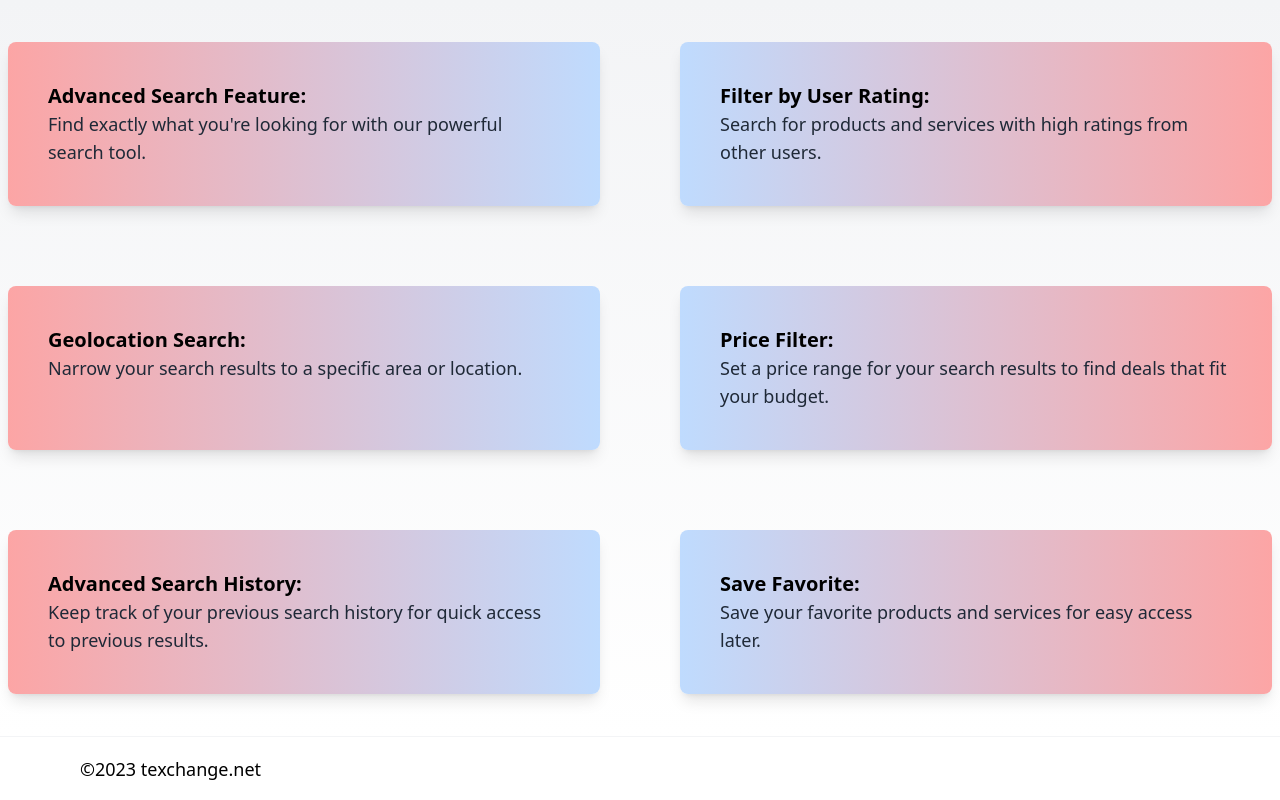
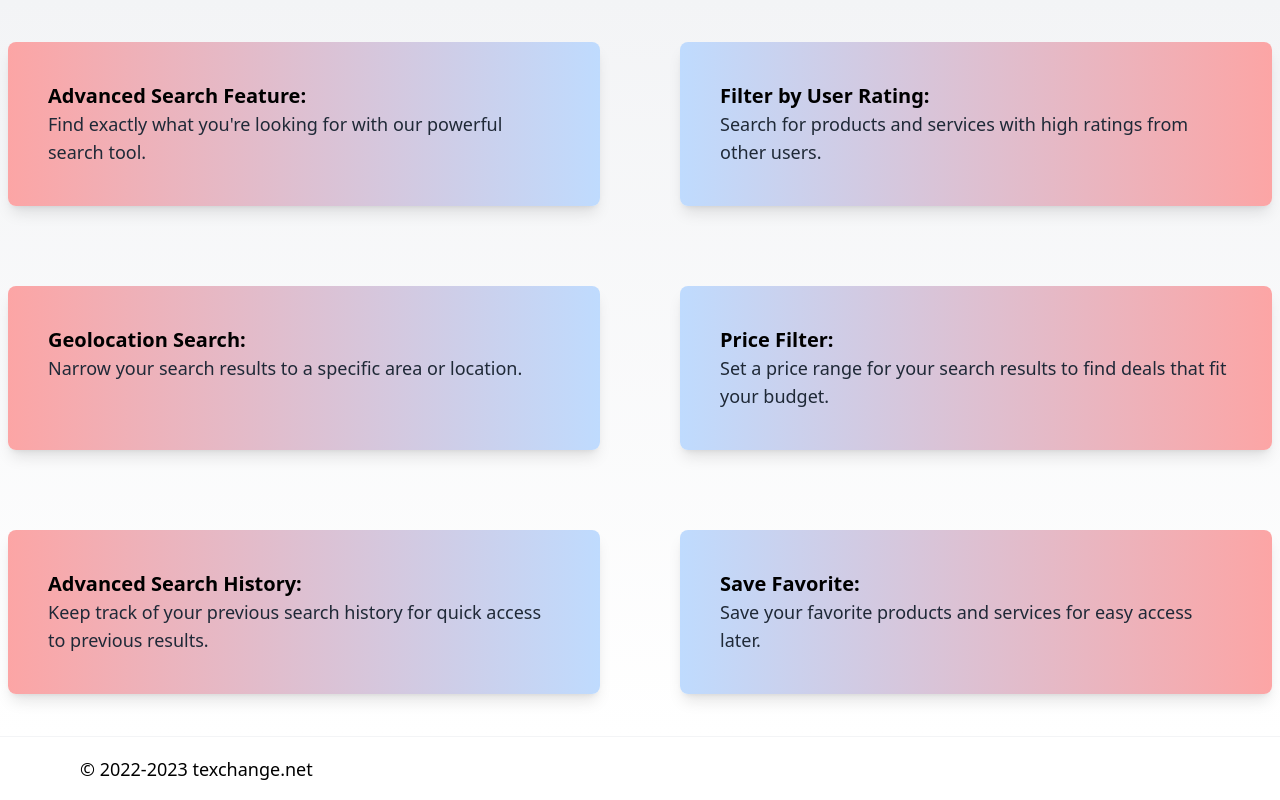
Before and after one commit to Tekxchange/web_ui, a React (Vite) app: page / in a window 1280 px wide. Shown: the part 800-1600 px from the top of the page. Built offline with nearby package versions, Linux system fonts and the light colour scheme.

Commit message:
updated copyright

```diff
--- a/src/components/Footer/index.tsx
+++ b/src/components/Footer/index.tsx
@@ -6,7 +6,9 @@ export default function Footer() {
       className={c`h-16 w-full flex items-center border-t border-gray-100 shadow-sm
         shadow-black px-20`}
     >
-      <p className={c`text-lg`}>&copy;2023 texchange.net</p>
+      <p className={c`text-lg`}>
+        &copy; 2022-{new Date().getFullYear()} texchange.net
+      </p>
     </footer>
   );
 }
--- a/vite.config.ts
+++ b/vite.config.ts
@@ -5,7 +5,11 @@ import tsConfigPaths from "vite-tsconfig-paths";
 
 // https://vitejs.dev/config/
 export default defineConfig({
-  plugins: [react(), svgr(), tsConfigPaths()],
+  plugins: [
+    react(),
+    svgr(),
+    tsConfigPaths(),
+  ],
   server: {
     open: true,
   },
```
